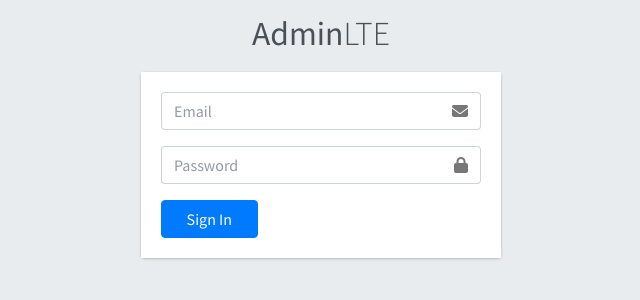
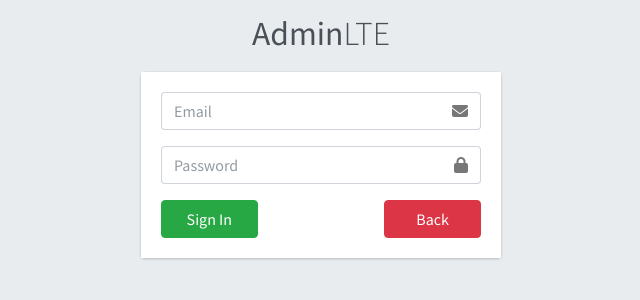
Before and after one commit to gregoriushari/final-project-hari, a CodeIgniter 4 app: template app/Views/Admin/Login.php in a window 1280 px wide. Shown: the part 267-567 px from the top of the page, without its empty margins (319-959 px from the left). Run offline with PHP 8.4 and a stand-in for CodeIgniter, Linux system fonts and the light colour scheme; the template is opened without the code that fills it, so the values that code supplies are empty; some libraries are stand-ins or nearby versions.

Commit message:
add back button in login view

```diff
--- a/app/Views/Admin/Login.php
+++ b/app/Views/Admin/Login.php
@@ -45,10 +45,13 @@
             </div>
           </div>
         </div>
-        <div class="row">
+        <div class="row justify-content-between">
           <!-- /.col -->
           <div class="col-4">
-            <button type="submit" class="btn btn-primary btn-block">Sign In</button>
+            <button type="submit" class="btn btn-success btn-block">Sign In</button>
+          </div>
+          <div class="col-4">
+            <a class="btn btn-danger btn-block" href="<?= base_url('');?>" role="button">Back</a>
           </div>
           <!-- /.col -->
         </div>
```
